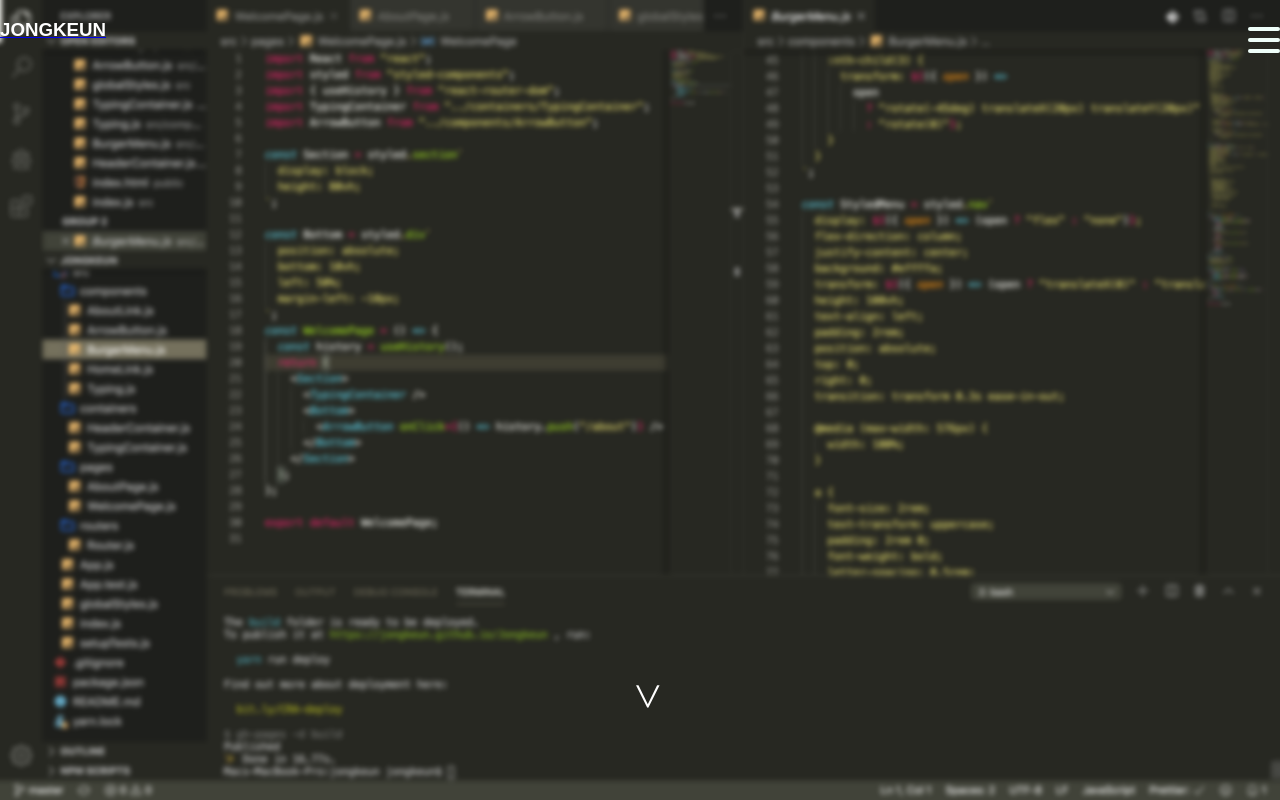
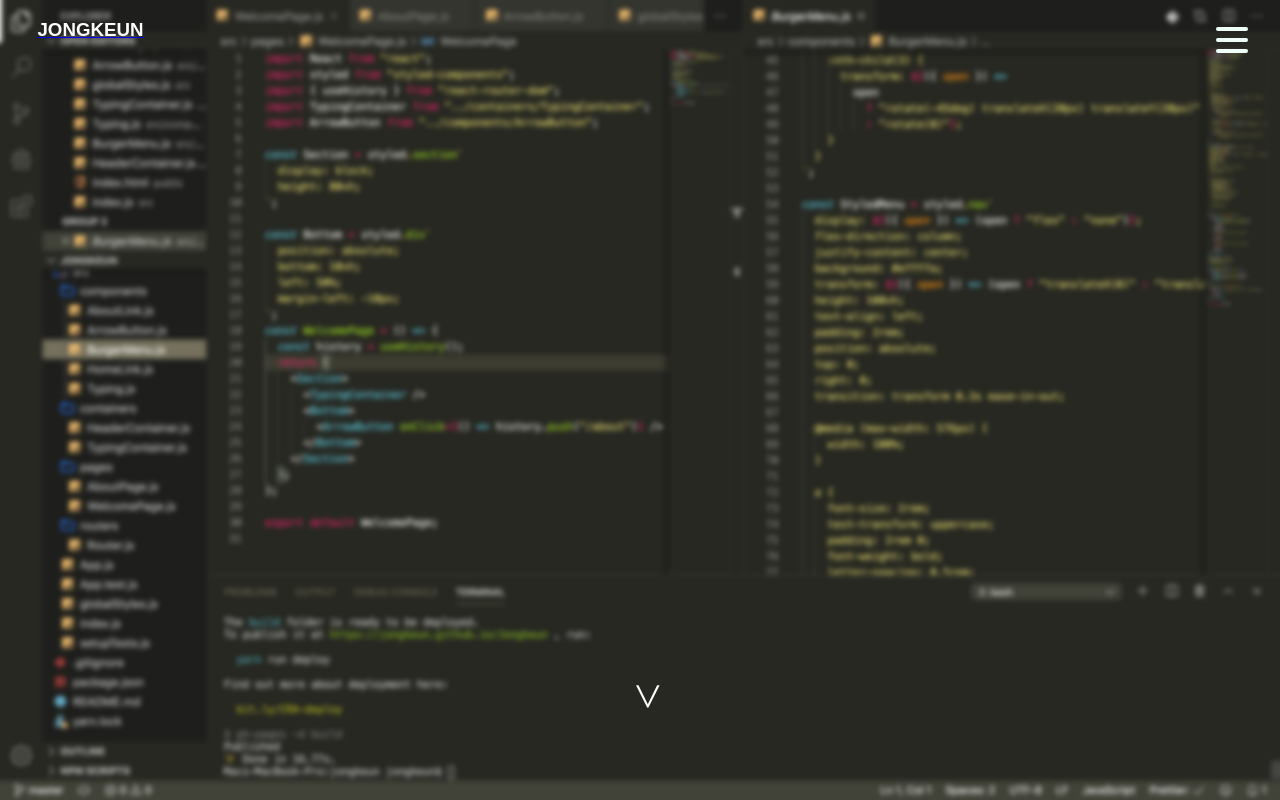
Before and after one commit to Jongkeun/Jongkeun, a React (Create React App) app: page /#/ in a window 1280 px wide. Built offline with nearby package versions, Linux system fonts and the light colour scheme.

Commit message:
added margin to Header children

```diff
--- a/src/components/BurgerMenu.js
+++ b/src/components/BurgerMenu.js
@@ -118,6 +118,7 @@ const Container = styled.div`
   display: flex;
   justify-content: flex-end;
   align-items: center;
+  margin-right: 2em;
 `;
 
 const BurgerMenu = () => {
--- a/src/components/Header.js
+++ b/src/components/Header.js
@@ -12,6 +12,7 @@ const Name = styled.h3`
   color: white;
   @import url("https://fonts.googleapis.com/css?family=Do+Hyeon");
   font-family: "Do Hyeon", sans-serif;
+  margin-left: 2em;
 `;
 const Header = () => {
   return (
```
